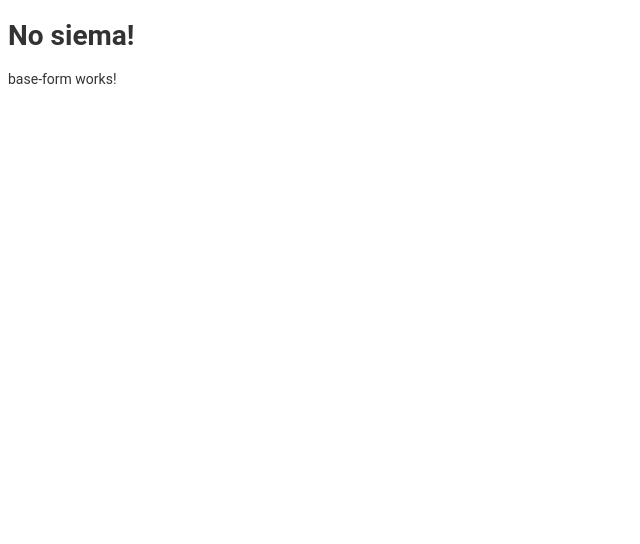
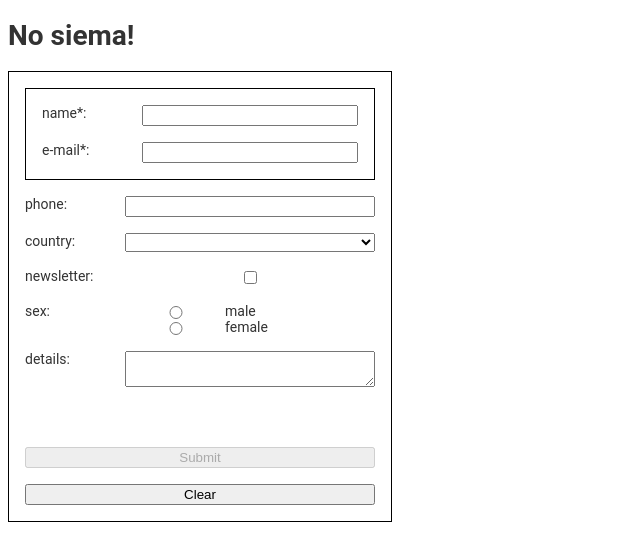
Before and after one commit to dpietrzyk/angular-forms-workshop, an Angular app: page / in a window 1280 px wide. Shown: the top 544 px of the page, without its empty margins (0-640 px from the left). Built offline with nearby package versions, Linux system fonts and the light colour scheme.

Commit message:
add base form example

```diff
--- a/src/app/modules/base-form/base-form.module.ts
+++ b/src/app/modules/base-form/base-form.module.ts
@@ -1,6 +1,7 @@
 import { NgModule } from '@angular/core';
 import { CommonModule } from '@angular/common';
 import { BaseFormComponent } from './base-form/base-form.component';
+import { FormsModule } from '@angular/forms';
 
 @NgModule({
   declarations: [
@@ -11,6 +12,7 @@ import { BaseFormComponent } from './base-form/base-form.component';
   ],
   imports: [
     CommonModule,
+    FormsModule
   ],
 })
 export class BaseFormModule {}
--- a/src/app/modules/base-form/base-form/base-form.component.html
+++ b/src/app/modules/base-form/base-form/base-form.component.html
@@ -1 +1,85 @@
-<p>base-form works!</p>
+<form class="group" (ngSubmit)="onSubmit(formRef)" #formRef="ngForm">
+
+  <div class="group" ngModelGroup="userData" #userData="ngModelGroup">
+    <label>
+      name*:
+      <input type="text" #nameRef="ngModel" ngModel name="name" required minlength="5" />
+
+      <span
+        *ngIf="nameRef.touched && nameRef.errors?.required"
+        class="error-message">
+      This field is required
+    </span>
+    </label>
+
+    <label>
+      e-mail*:
+      <input type="email" #emailRef="ngModel" ngModel name="email" required email
+             [class.dashed-border]="emailRef.invalid && emailRef.touched" />
+
+      <span
+        *ngIf="emailRef.touched && emailRef.errors?.required"
+        class="error-message">
+      This field is required
+    </span>
+
+      <span
+        *ngIf="emailRef.touched && emailRef.errors?.email"
+        class="error-message">
+      This should be correct email address
+    </span>
+    </label>
+  </div>
+
+  <label>
+    phone:
+    <input type="number" #phoneRef="ngModel" ngModel name="phone" pattern="\d{3}-\d{3}-\d{4}$" />
+
+    <span
+      *ngIf="phoneRef.touched && phoneRef.errors"
+      class="error-message">
+      Your phone should math 000-000-000 format
+    </span>
+  </label>
+
+  <label>
+    country:
+    <select ngModel name="country">
+      <option value="pol" selected>Poland</option>
+      <option value="non-pol">Not poland</option>
+    </select>
+  </label>
+
+  <label>
+    newsletter:
+
+    <input type="checkbox" ngModel name="newsletter" />
+  </label>
+
+  <div class="label">
+    sex:
+
+    <div>
+      <label>
+        <input type="radio" ngModel value="male" name="sex" checked />
+        male
+      </label>
+
+      <label>
+        <input type="radio" ngModel value="female" name="sex" />
+        female
+      </label>
+    </div>
+  </div>
+
+  <label>
+    details:
+
+    <textarea [(ngModel)]="details" name="description"></textarea>
+  </label>
+
+  <p>{{details}}</p>
+
+  <input type="submit" value="Submit" [disabled]="formRef.invalid" />
+  <input type="button" value="Clear" (click)="clearForm()" />
+</form>
--- a/src/app/modules/base-form/base-form/base-form.component.scss
+++ b/src/app/modules/base-form/base-form/base-form.component.scss
@@ -0,0 +1,32 @@
+.group {
+  border: 1px black solid;
+  padding: 1rem;
+  display: grid;
+  grid-gap: 1rem;
+}
+
+form {
+  width: 350px;
+
+  label, .label {
+    display: grid;
+    grid-template-columns: 100px auto;
+    position: relative;
+  }
+
+  .ng-invalid.ng-touched {
+    border-color: red;
+  }
+
+  .dashed-border {
+    border-style: dashed;
+  }
+
+  .error-message {
+    position: absolute;
+    left: calc(100% + 2rem);
+    display: block;
+    width: 100%;
+    color: red;
+  }
+}
--- a/src/app/modules/base-form/base-form/base-form.component.ts
+++ b/src/app/modules/base-form/base-form/base-form.component.ts
@@ -1,15 +1,46 @@
-import { Component, OnInit } from '@angular/core';
+import { AfterViewInit, Component, ViewChild } from '@angular/core';
+import { NgForm } from '@angular/forms';
+import { debounceTime, first } from 'rxjs/operators';
 
 @Component({
   selector: 'app-base-form',
   templateUrl: './base-form.component.html',
   styleUrls: ['./base-form.component.scss'],
 })
-export class BaseFormComponent implements OnInit {
+export class BaseFormComponent implements AfterViewInit {
+  private static readonly LS_FORM_KEY = 'saved-form';
 
-  constructor() { }
+  @ViewChild('formRef')
+  formRef: NgForm | undefined;
 
-  ngOnInit(): void {
+  details = '';
+
+  public ngAfterViewInit(): void {
+    this.restoreDataAfterFormInit();
+    this.saveDataAfterChange();
+  }
+
+  private restoreDataAfterFormInit(): void {
+    this.formRef?.valueChanges?.pipe(debounceTime(50), first()).subscribe((e) => {
+      const savedData = JSON.parse(localStorage.getItem(BaseFormComponent.LS_FORM_KEY) || '{}');
+      this.formRef?.form.patchValue(savedData);
+      this.formRef?.form.updateValueAndValidity();
+    });
+  }
+
+  private saveDataAfterChange(): void {
+    this.formRef?.valueChanges?.pipe(debounceTime(50)).subscribe((e) => {
+      localStorage.setItem(BaseFormComponent.LS_FORM_KEY, JSON.stringify(e));
+      console.log(e);
+    });
+  }
+
+  onSubmit(form: NgForm): void {
+    console.log(form.form);
+  }
+
+  public clearForm(): void {
+    this.formRef?.resetForm();
   }
 
 }
```
